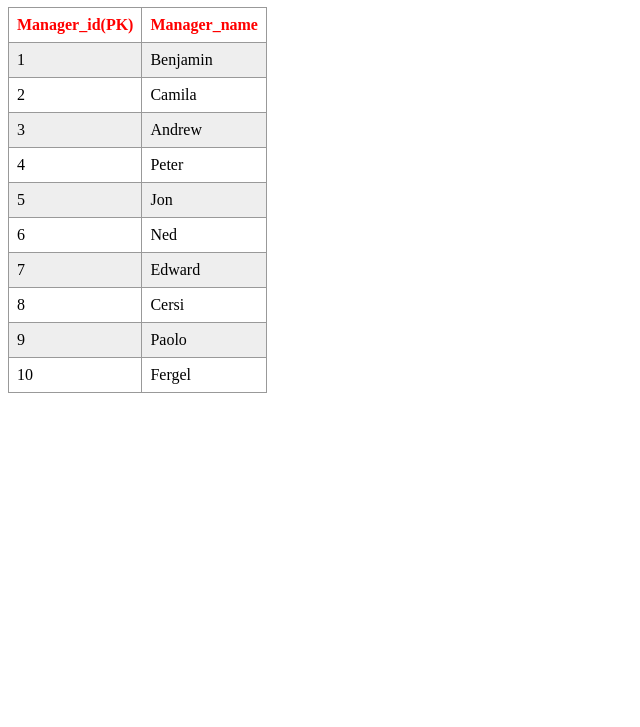
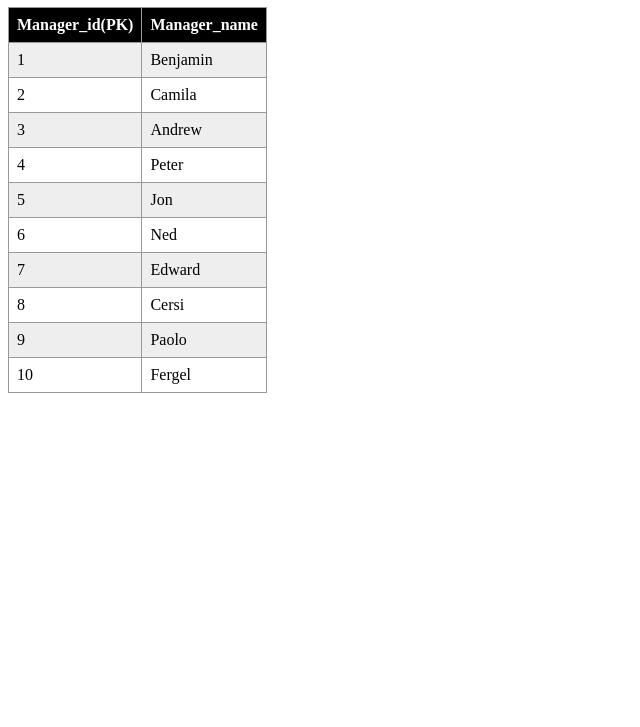
Before and after one commit to wmy2022513/webdev_ca1, a plain HTML site: page Manager.html in a window 1280 px wide. Shown: the part 73-800 px from the top of the page, without its empty margins (0-640 px from the left). Drawn offline with Linux system fonts and the light colour scheme.

Commit message:
Use fixed header in table(sticky table header

```diff
--- a/css/style.css
+++ b/css/style.css
@@ -9,7 +9,7 @@ table {
   /*   color:blue */
   }
   thead{
-    color:red;
+    color:white;
     position:sticky;
   }
   td, th {
@@ -21,6 +21,8 @@ table {
   tbody tr:nth-child(odd){
     background: #eee;
   }
-  th{
-    position:sticky;
-  }
+th {
+  background: black;
+  position: sticky;
+  top: 0;
+}
```
